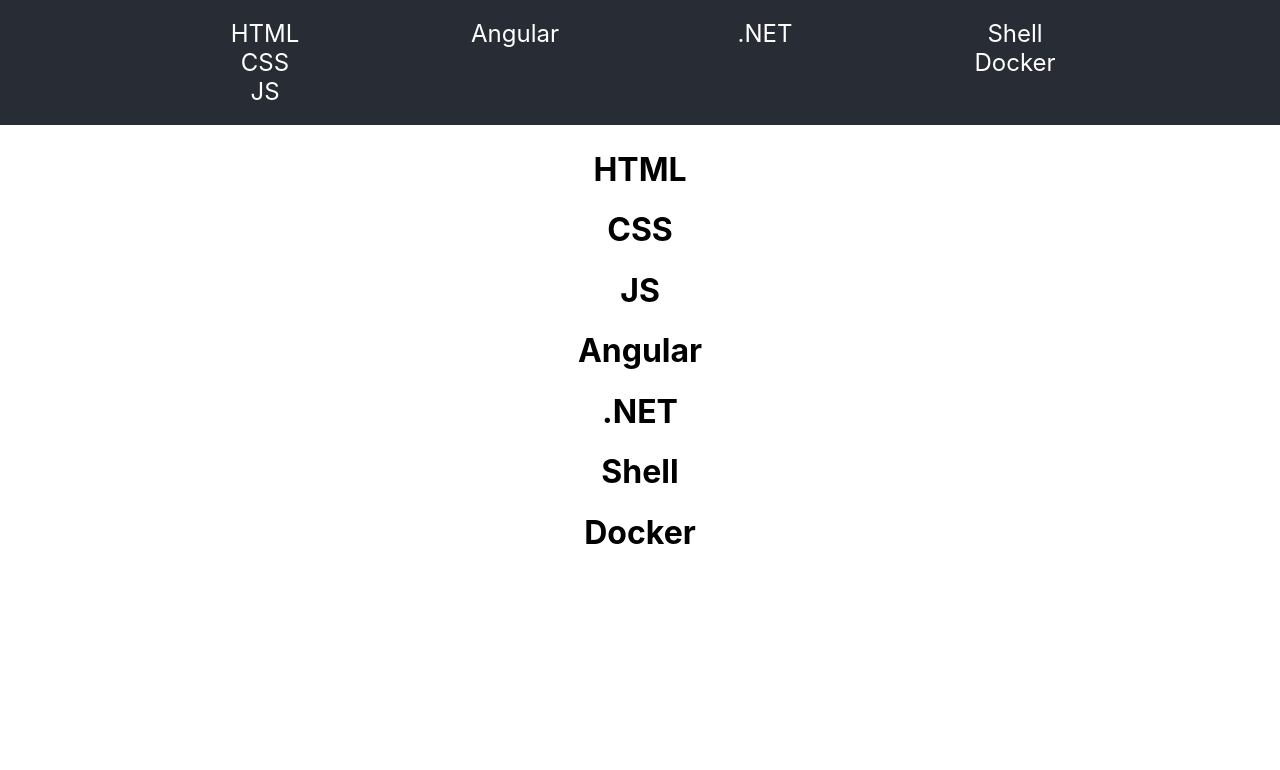
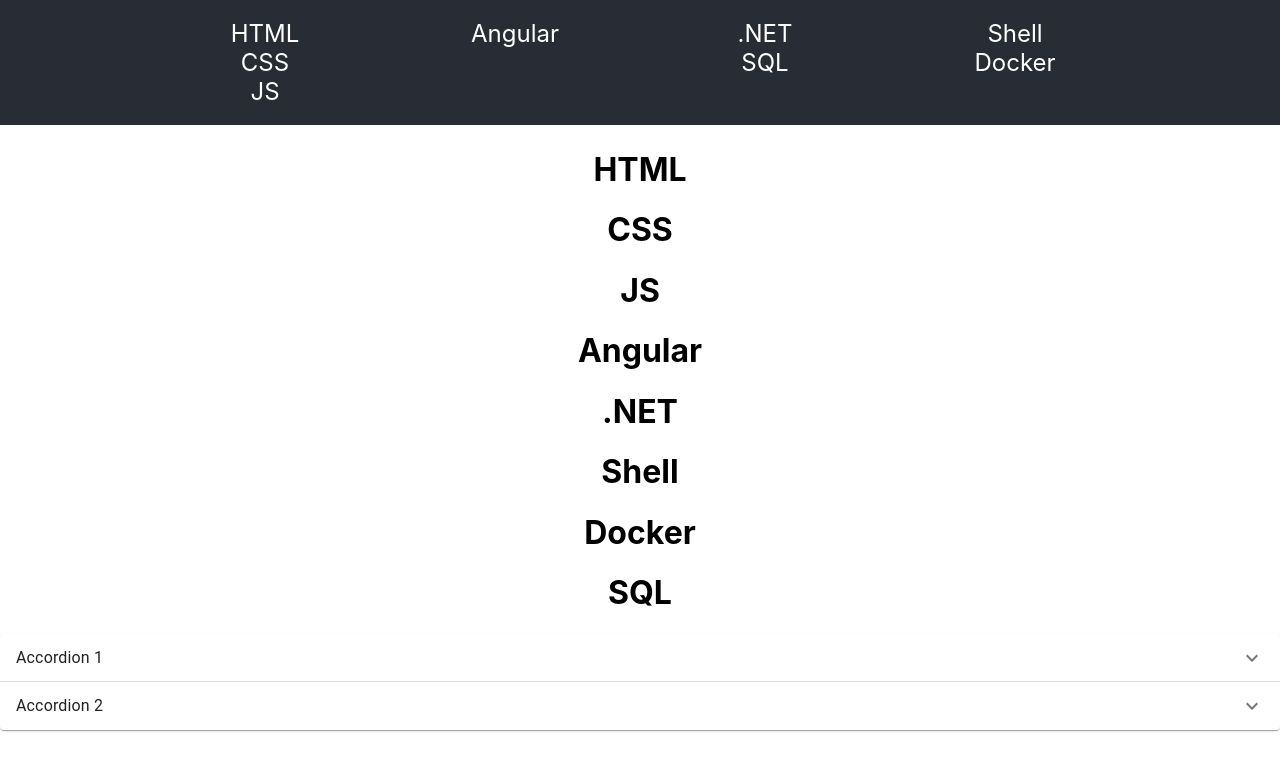
Before and after one commit to TB8778/chtsht, a React (Create React App) app: page / in a window 1280 px wide. Shown: the top 770 px of the page. Built offline with nearby package versions, Linux system fonts and the light colour scheme.

Commit message:
Add accordion and code snippet formatter

```diff
--- a/src/App.tsx
+++ b/src/App.tsx
@@ -1,5 +1,18 @@
 import React from 'react';
 import './App.css';
+import Code from './Code';
+import { Accordion, AccordionDetails, AccordionSummary, Typography } from '@mui/material';
+import ExpandMoreIcon from '@mui/icons-material/ExpandMore';
+
+const code = `const App = props => {
+  return (
+    <div>
+      <h1> React App </h1>
+      <div>Awesome code</div>
+    </div>
+  );
+};
+`;
 
 function App() {
   return (
@@ -16,6 +29,7 @@
           </div>
           <div>
             <a href={'#NET-anchor'}>.NET</a>
+            <a href={'#SQL-anchor'}>SQL</a>
           </div>
           <div>
             <a href={'#Shell-anchor'}>Shell</a>
@@ -32,6 +46,25 @@
         <h1 id="NET-anchor">.NET</h1>
         <h1 id="Shell-anchor">Shell</h1>
         <h1 id="Docker-anchor">Docker</h1>
+        <h1 id="SQL-anchor">SQL</h1>
+        <Accordion>
+          <AccordionSummary expandIcon={<ExpandMoreIcon />} aria-controls="panel1a-content" id="panel1a-header">
+            <Typography>Accordion 1</Typography>
+          </AccordionSummary>
+          <AccordionDetails>
+            <Code code={code} language="javascript" />
+          </AccordionDetails>
+        </Accordion>
+        <Accordion>
+          <AccordionSummary expandIcon={<ExpandMoreIcon />} aria-controls="panel2a-content" id="panel2a-header">
+            <Typography>Accordion 2</Typography>
+          </AccordionSummary>
+          <AccordionDetails>
+            <Typography>
+              Lorem ipsum dolor sit amet, consectetur adipiscing elit. Suspendisse malesuada lacus ex, sit amet blandit leo lobortis eget.
+            </Typography>
+          </AccordionDetails>
+        </Accordion>
       </div>
     </div>
   );
```
